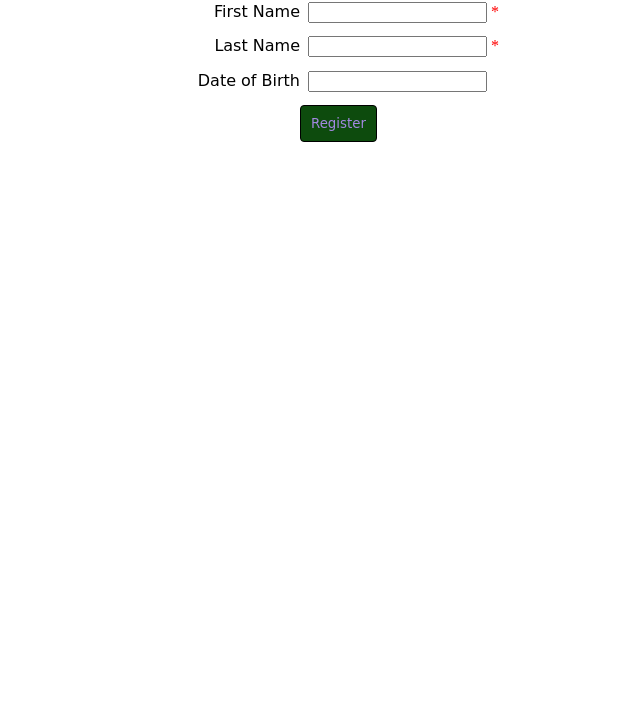
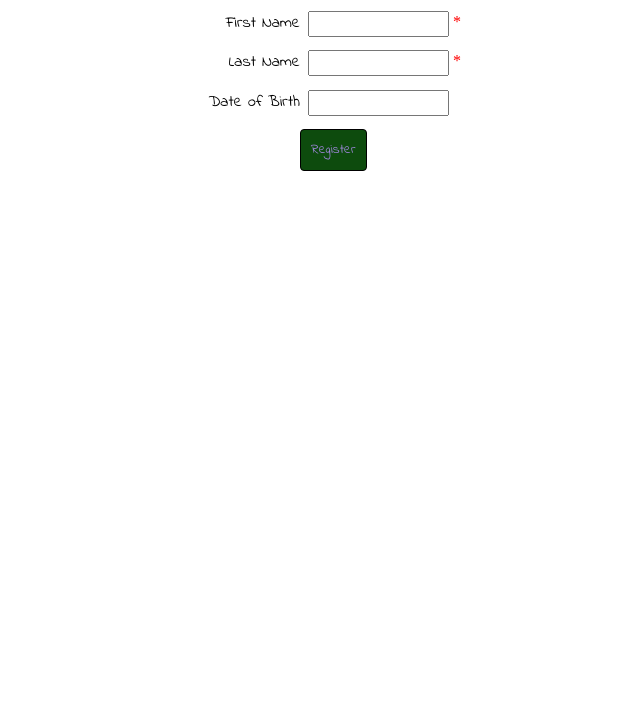
Before and after one commit to JoeLehmanJr/Fall2021-CPW204-FormValidation, a plain HTML site: page index.html in a window 1280 px wide. Shown: the part 79-800 px from the top of the page, without its empty margins (340-980 px from the left). Drawn offline with Linux system fonts and the light colour scheme.

Commit message:
Added a google font

```diff
--- a/index.html
+++ b/index.html
@@ -6,6 +6,9 @@
     <meta name="viewport" content="width=device-width, initial-scale=1.0">
     <title>Form Validation</title>
     <link rel="stylesheet" href="css/site.css">
+    <link rel="preconnect" href="https://fonts.googleapis.com">
+<link rel="preconnect" href="https://fonts.gstatic.com" crossorigin>
+<link href="https://fonts.googleapis.com/css2?family=Indie+Flower&display=swap" rel="stylesheet">
 </head>
 <body>
     <h1>Register for CPTC</h1>
```
